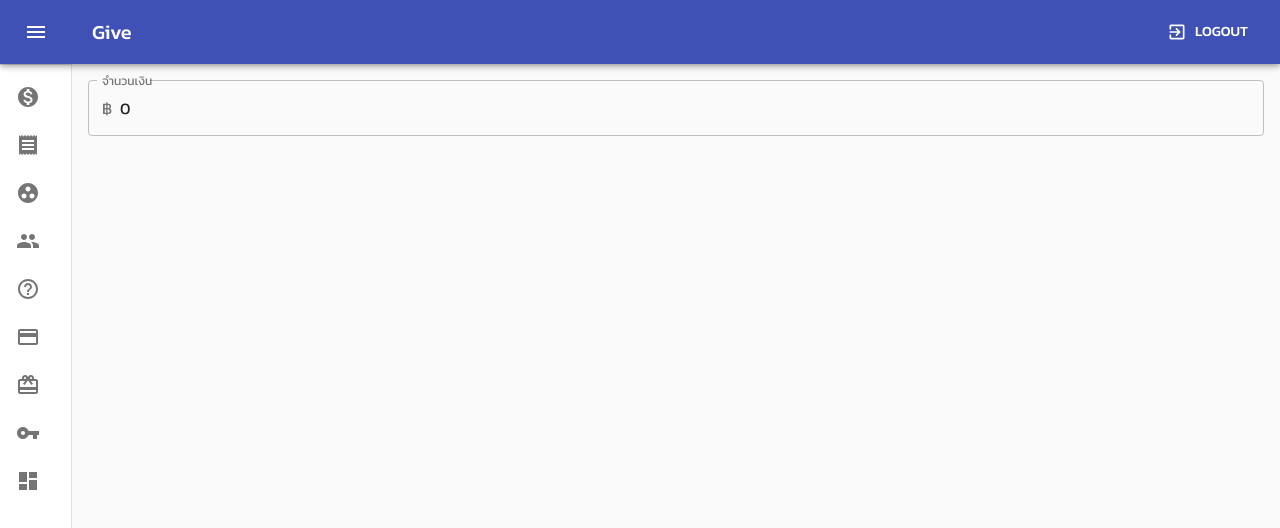
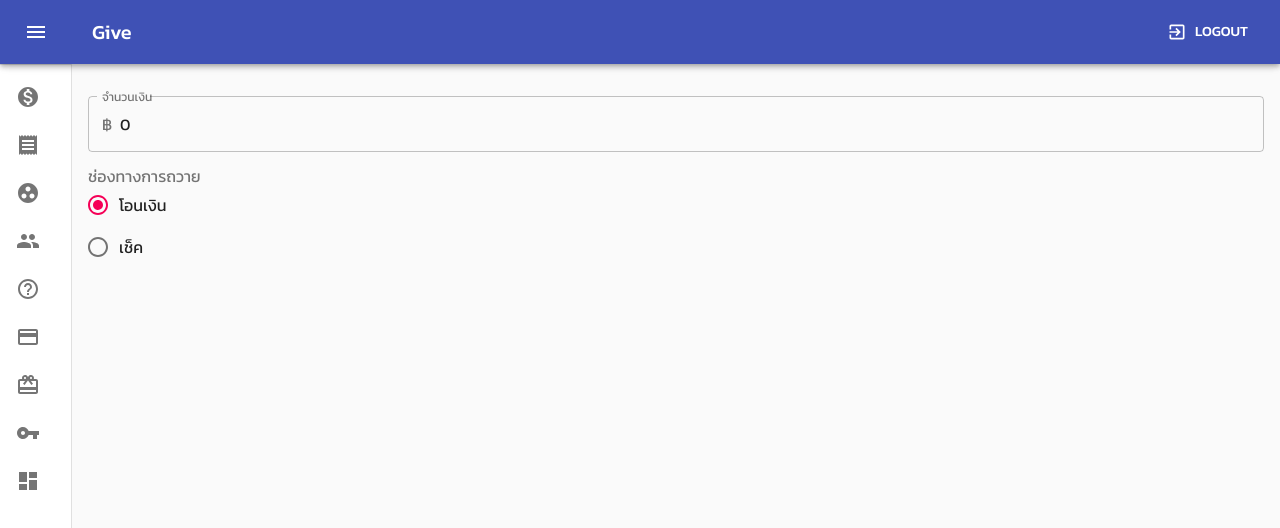
Before and after one commit to ehudthelefthand/yfc-front-react, a React (Create React App) app: page / in a window 1280 px wide. Shown: the top 528 px of the page. Built offline with nearby package versions, Linux system fonts and the light colour scheme.

Commit message:
added payment type field

```diff
--- a/src/i18n.js
+++ b/src/i18n.js
@@ -4,10 +4,16 @@ import { initReactI18next } from 'react-i18next'
 const resources = {
     th: {
         translation: {
+            appHeader: {
+                give: 'เงินถวาย'
+            },
             givePage: {
                 form: {
                     amount: 'จำนวนเงิน',
                     baht: '฿',
+                    paymentType: 'ช่องทางการถวาย',
+                    transfer: 'โอนเงิน',
+                    cheque: 'เช็ค',
                 }
             }
         }
--- a/src/pages/Give.js
+++ b/src/pages/Give.js
@@ -20,6 +20,10 @@ import {
     InputLabel,
     OutlinedInput,
     InputAdornment,
+    RadioGroup,
+    Radio,
+    FormControlLabel,
+    FormLabel,
 } from '@material-ui/core'
 import {
     Menu as MenuIcon,
@@ -109,15 +113,19 @@ const useStyles = makeStyles(theme => ({
     container: {
         padding: theme.spacing(2),
     },
+
+    field: {
+        marginTop: theme.spacing(2),
+    }
 }));
 
 export default function Give() {
     const classes = useStyles()
     const [open, setOpen] = useState(false)
     const { t } = useTranslation()
-    const [ data, setData ] = useState({
+    const [data, setData] = useState({
         amount: 0,
-        paymentOptions: 'transfer'
+        paymentType: 'TRANSFER'
     })
 
     const handleDrawerOpen = () => {
@@ -163,7 +171,7 @@ export default function Give() {
             >
                 <div className={classes.toolbarIcon}>
                     <IconButton onClick={handleDrawerClose}>
-                        <ChevronLeft/>
+                        <ChevronLeft />
                     </IconButton>
                 </div>
                 <Divider />
@@ -172,7 +180,7 @@ export default function Give() {
             <main className={classes.content}>
                 <div className={classes.appBarSpacer}></div>
                 <Container maxWidth="lg" className={classes.container}>
-                    <FormControl fullWidth className={classes.margin} variant="outlined">
+                    <FormControl fullWidth className={classes.field} variant="outlined">
                         <InputLabel htmlFor="outlined-adornment-amount">{t('givePage.form.amount')}</InputLabel>
                         <OutlinedInput
                             id="outlined-adornment-amount"
@@ -182,7 +190,17 @@ export default function Give() {
                             labelWidth={60}
                         />
                     </FormControl>
-
+                    <FormControl component="fieldset" className={classes.field}>
+                        <FormLabel component="legend">{t('givePage.form.paymentType')}</FormLabel>
+                        <RadioGroup
+                            aria-label="payementType"
+                            defaultValue={data.paymentType}
+                            name="radio-buttons-group"
+                        >
+                            <FormControlLabel value="TRANSFER" control={<Radio />} label={t('givePage.form.transfer')} />
+                            <FormControlLabel value="CHEQUE" control={<Radio />} label={t('givePage.form.cheque')} />
+                        </RadioGroup>
+                    </FormControl>
                 </Container>
             </main>
         </div>
```
Lines whose indentation alone changed are shown as unchanged.
